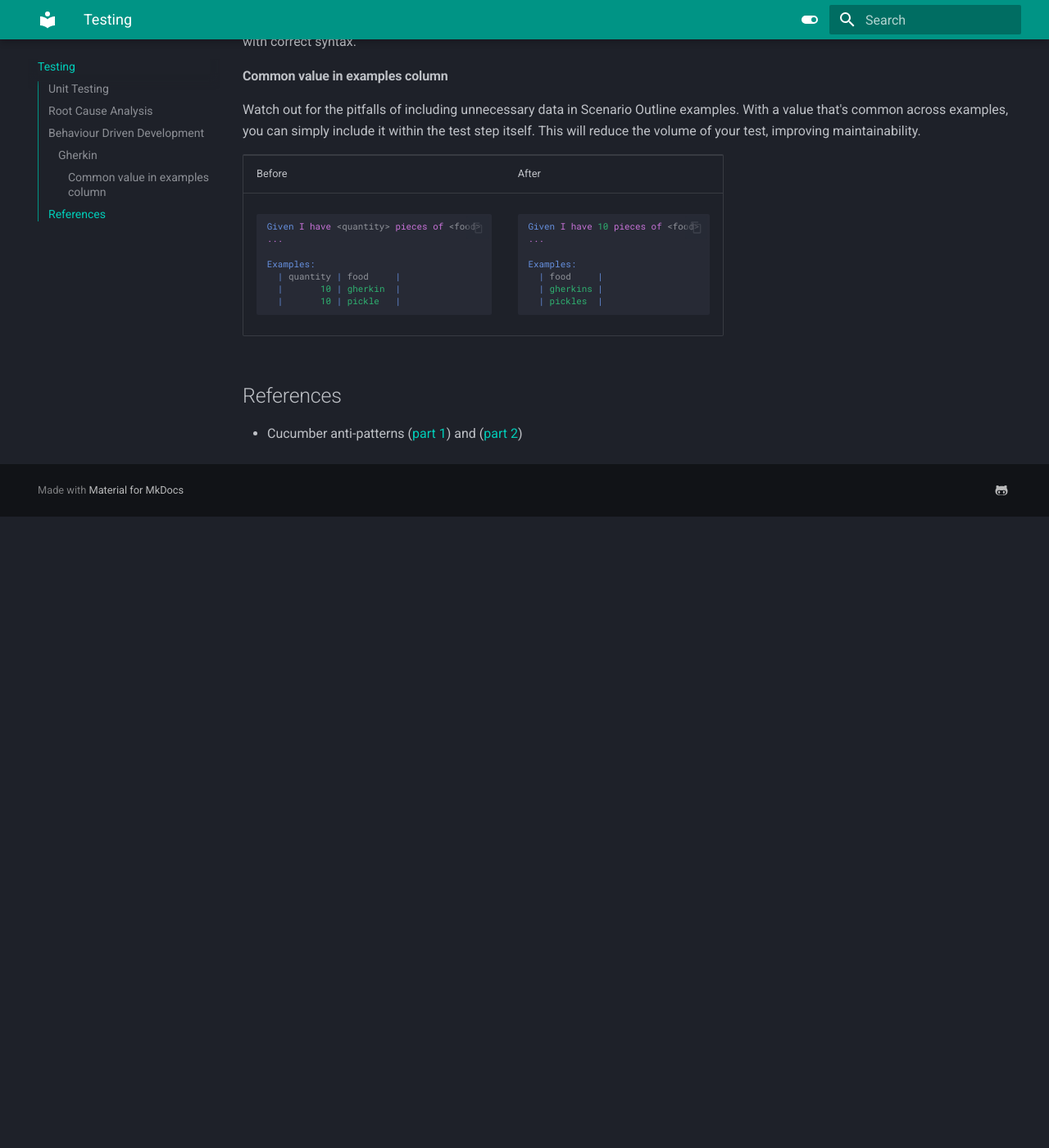
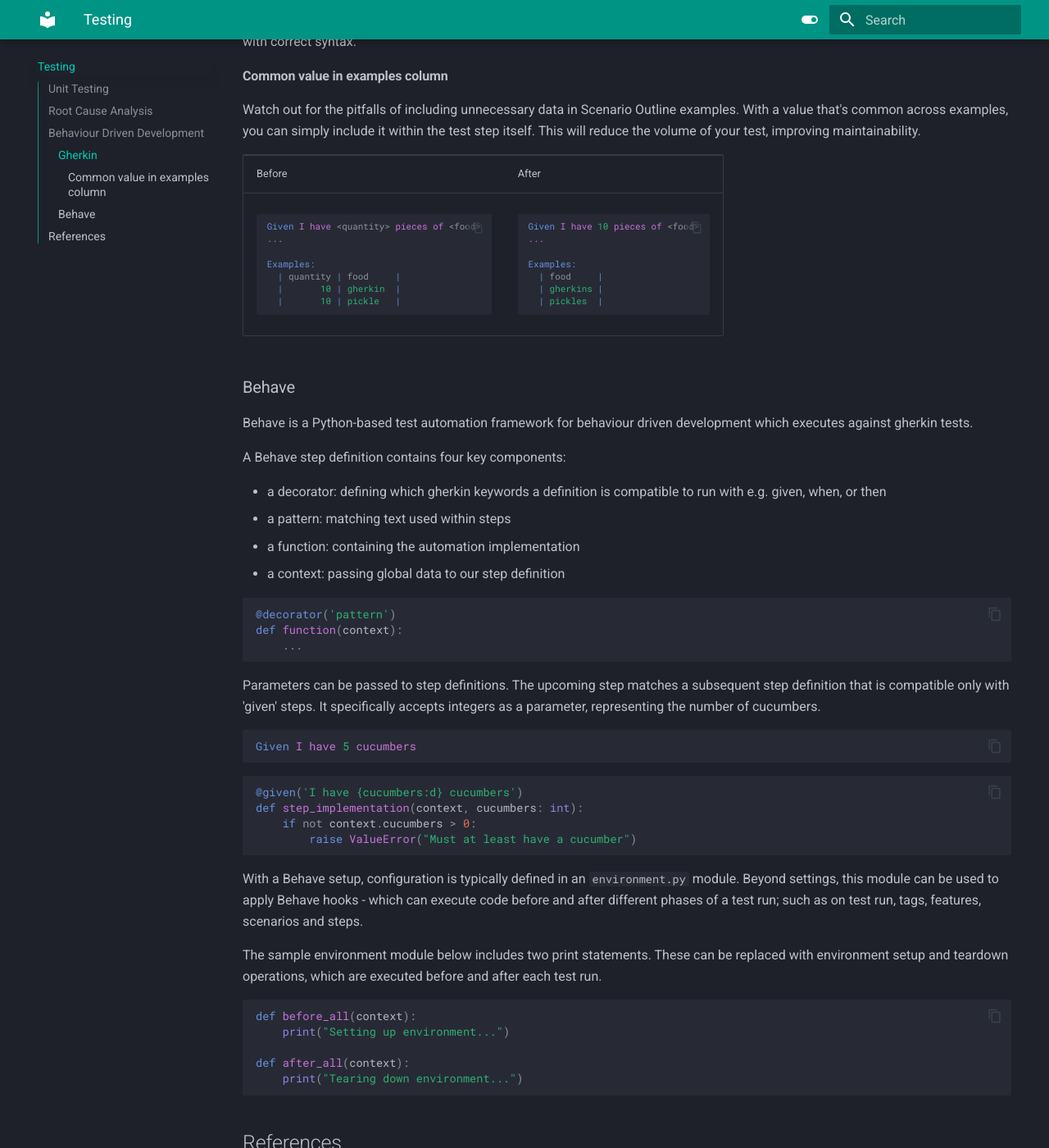
Before and after one commit to kieran-ryan/leabhar-cliste, an MkDocs documentation site: the page built from docs/testing.md, in a window 1280 px wide and 1400 px high, scrolled down 2260 px. Shown: the whole window at 82% size. Built offline with MkDocs 1.6.1 and Material for MkDocs 9.7.7, drawn with Linux system fonts in a browser that asks for light colours; before the commit the page ends 2890 px from its top, so only the background shows below that.

Commit message:
High-level Behave usage

````diff
--- a/docs/testing.md
+++ b/docs/testing.md
@@ -118,6 +118,48 @@
 </tr>
 </table>
 
+### Behave
+
+Behave is a Python-based test automation framework for behaviour driven development which executes against gherkin tests.
+
+A Behave step definition contains four key components:
+
+- a decorator: defining which gherkin keywords a definition is compatible to run with e.g. given, when, or then
+- a pattern: matching text used within steps
+- a function: containing the automation implementation
+- a context: passing global data to our step definition
+
+```python
+@decorator('pattern')
+def function(context):
+    ...
+```
+
+Parameters can be passed to step definitions. The upcoming step matches a subsequent step definition that is compatible only with 'given' steps. It specifically accepts integers as a parameter, representing the number of cucumbers.
+
+```gherkin
+Given I have 5 cucumbers
+```
+
+```python
+@given('I have {cucumbers:d} cucumbers')
+def step_implementation(context, cucumbers: int):
+    if not context.cucumbers > 0:
+        raise ValueError("Must at least have a cucumber")
+```
+
+With a Behave setup, configuration is typically defined in an `environment.py` module. Beyond settings, this module can be used to apply Behave hooks - which can execute code before and after different phases of a test run; such as on test run, tags, features, scenarios and steps.
+
+The sample environment module below includes two print statements. These can be replaced with environment setup and teardown operations, which are executed before and after each test run.
+
+```python
+def before_all(context):
+    print("Setting up environment...")
+
+def after_all(context):
+    print("Tearing down environment...")
+```
+
 ## References
 
 - Cucumber anti-patterns ([part 1](https://cucumber.io/blog/bdd/cucumber-antipatterns-part-one/)) and ([part 2](https://cucumber.io/blog/bdd/cucumber-anti-patterns-part-two/))
````
